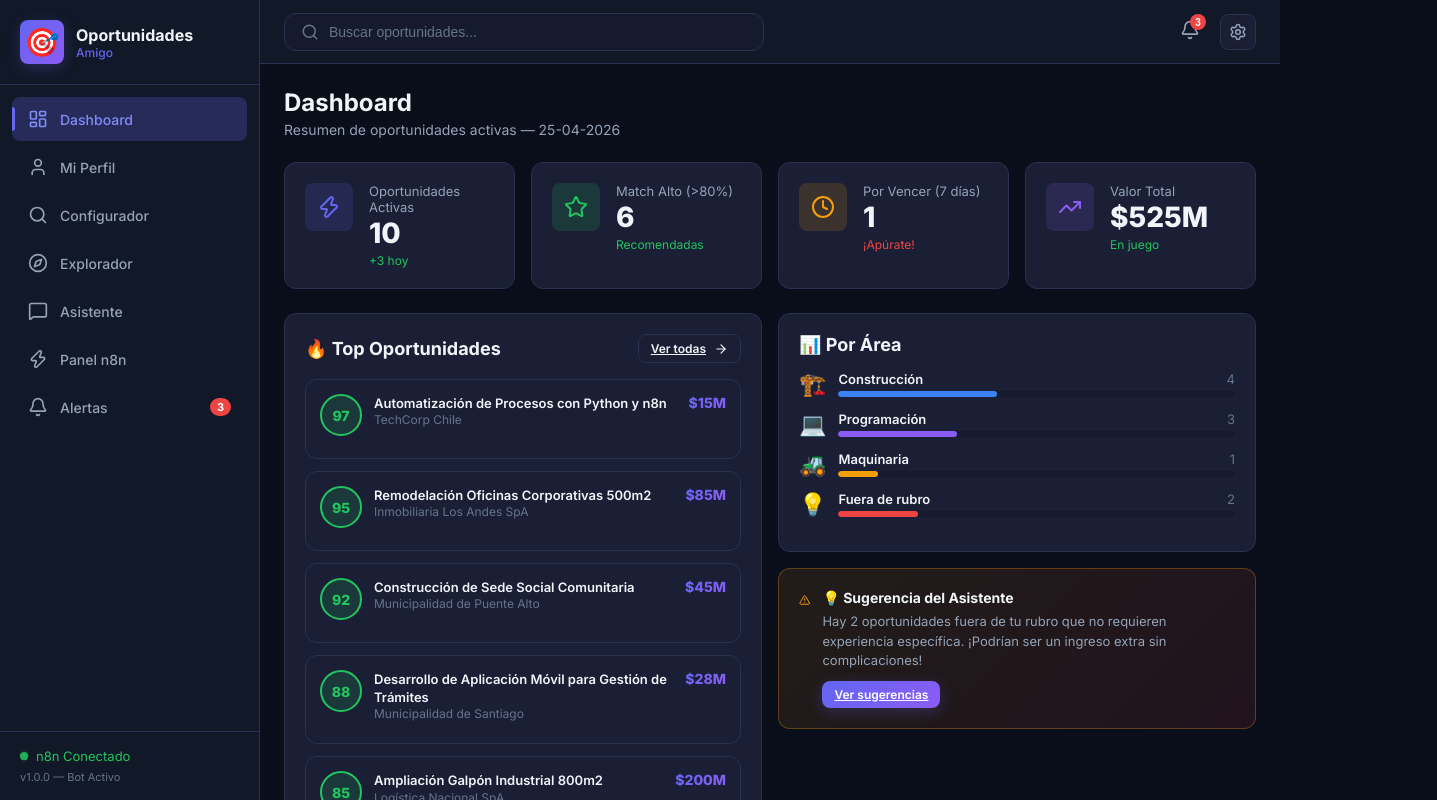
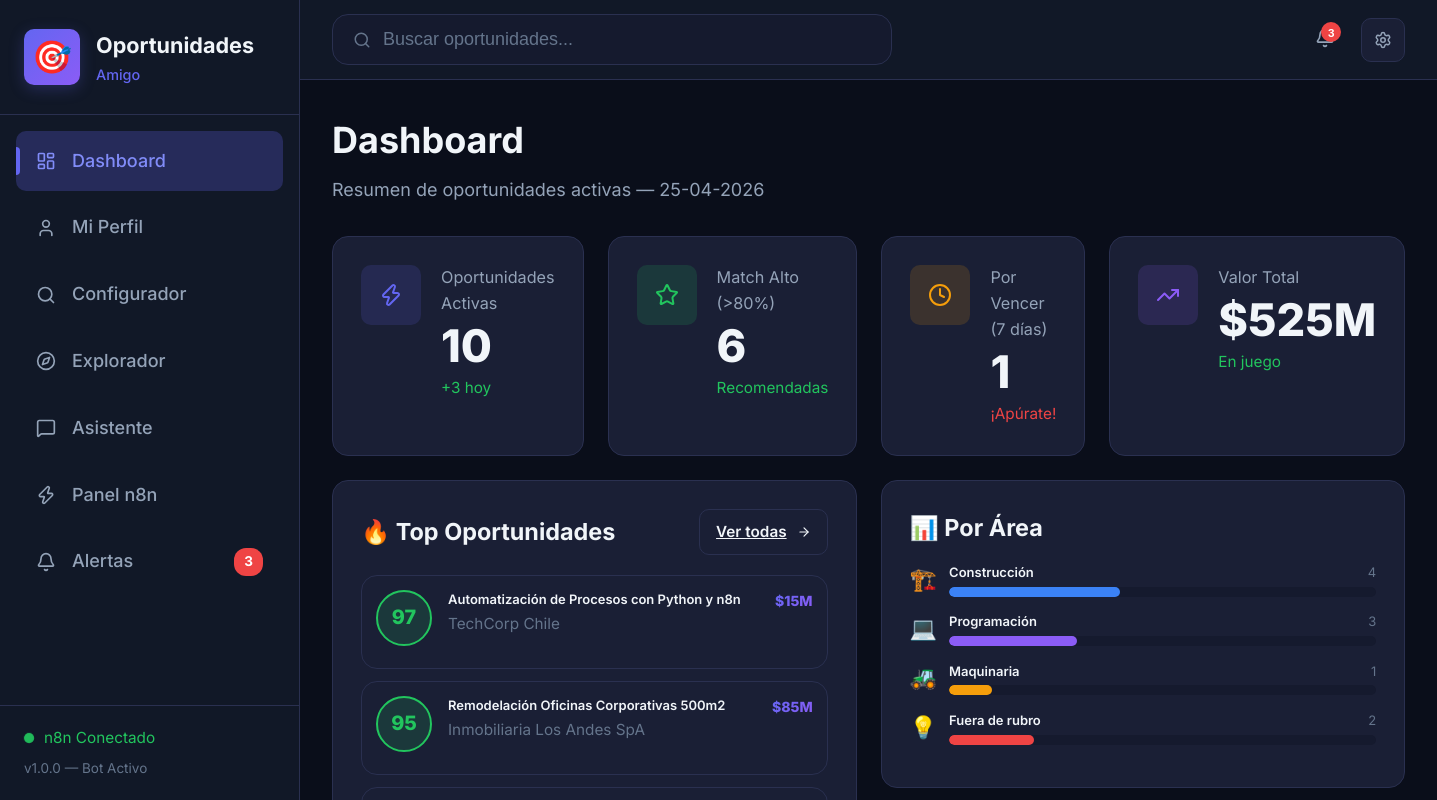
Before and after one commit to tsd-ia/OportunidadesAmigo, a React (Vite) app: page / in a window 1280 px wide. Shown: the top 800 px of the page, 1437 px wide, since content can reach past the window. Built offline with nearby package versions, Linux system fonts and the light colour scheme.

Commit message:
fix: escalar UI completo - fuentes, tarjetas, paddings +40% para monitores de alta resolucion

```diff
--- a/src/App.css
+++ b/src/App.css
@@ -21,21 +21,26 @@
   --gradient-1: linear-gradient(135deg, #6366f1, #8b5cf6);
   --gradient-2: linear-gradient(135deg, #3b82f6, #06b6d4);
   --gradient-3: linear-gradient(135deg, #f59e0b, #ef4444);
-  --sidebar-width: 260px;
-  --topbar-height: 64px;
-  --radius: 12px;
-  --radius-sm: 8px;
+  --sidebar-width: 300px;
+  --topbar-height: 80px;
+  --radius: 16px;
+  --radius-sm: 10px;
   --shadow: 0 4px 24px rgba(0,0,0,0.3);
   --shadow-lg: 0 8px 40px rgba(0,0,0,0.4);
 }
 
 * { margin:0; padding:0; box-sizing:border-box; }
 
+html {
+  font-size: 18px;
+}
+
 body {
   font-family: 'Inter', -apple-system, sans-serif;
   background: var(--bg-primary);
   color: var(--text-primary);
   overflow-x: hidden;
+  line-height: 1.6;
 }
 
 .app-container {
@@ -57,7 +62,7 @@ body {
 }
 
 .sidebar__header {
-  padding: 20px;
+  padding: 28px 24px;
   border-bottom: 1px solid var(--border);
   display: flex;
   align-items: center;
@@ -67,12 +72,12 @@ body {
 .sidebar__logo {
   display: flex;
   align-items: center;
-  gap: 12px;
+  gap: 16px;
 }
 
 .sidebar__logo-icon {
-  font-size: 28px;
-  width: 44px; height: 44px;
+  font-size: 32px;
+  width: 56px; height: 56px;
   background: var(--gradient-1);
   border-radius: var(--radius-sm);
   display: flex;
@@ -82,28 +87,28 @@ body {
 }
 
 .sidebar__logo-text { display: flex; flex-direction: column; }
-.sidebar__logo-title { font-weight: 700; font-size: 16px; color: var(--text-primary); }
-.sidebar__logo-subtitle { font-size: 12px; color: var(--accent); font-weight: 500; }
+.sidebar__logo-title { font-weight: 700; font-size: 1.2rem; color: var(--text-primary); }
+.sidebar__logo-subtitle { font-size: 0.8rem; color: var(--accent); font-weight: 500; }
 .sidebar__close { display: none; background: none; border: none; color: var(--text-secondary); cursor: pointer; }
 
 .sidebar__nav {
   flex: 1;
-  padding: 12px;
+  padding: 16px;
   display: flex;
   flex-direction: column;
-  gap: 4px;
+  gap: 6px;
   overflow-y: auto;
 }
 
 .sidebar__link {
   display: flex;
   align-items: center;
-  gap: 12px;
-  padding: 12px 16px;
+  gap: 16px;
+  padding: 16px 20px;
   border-radius: var(--radius-sm);
   color: var(--text-secondary);
   text-decoration: none;
-  font-size: 14px;
+  font-size: 1rem;
   font-weight: 500;
   transition: all 0.2s;
   position: relative;
@@ -124,7 +129,7 @@ body {
   position: absolute;
   left: 0; top: 50%;
   transform: translateY(-50%);
-  width: 3px; height: 24px;
+  width: 4px; height: 28px;
   background: var(--accent);
   border-radius: 0 4px 4px 0;
 }
@@ -133,29 +138,29 @@ body {
   margin-left: auto;
   background: var(--danger);
   color: white;
-  font-size: 11px;
+  font-size: 0.75rem;
   font-weight: 700;
-  padding: 2px 7px;
-  border-radius: 10px;
-  min-width: 20px;
+  padding: 3px 10px;
+  border-radius: 12px;
+  min-width: 24px;
   text-align: center;
 }
 
 .sidebar__footer {
-  padding: 16px 20px;
+  padding: 20px 24px;
   border-top: 1px solid var(--border);
 }
 
 .sidebar__status {
   display: flex;
   align-items: center;
-  gap: 8px;
-  font-size: 13px;
+  gap: 10px;
+  font-size: 0.85rem;
   color: var(--success);
 }
 
 .sidebar__status-dot {
-  width: 8px; height: 8px;
+  width: 10px; height: 10px;
   background: var(--success);
   border-radius: 50%;
   animation: pulse 2s infinite;
@@ -167,9 +172,9 @@ body {
 }
 
 .sidebar__version {
-  font-size: 11px;
+  font-size: 0.75rem;
   color: var(--text-muted);
-  margin-top: 6px;
+  margin-top: 8px;
 }
 
 /* ===== TOPBAR ===== */
@@ -186,8 +191,8 @@ body {
   border-bottom: 1px solid var(--border);
   display: flex;
   align-items: center;
-  padding: 0 24px;
-  gap: 16px;
+  padding: 0 32px;
+  gap: 20px;
   position: sticky;
   top: 0;
   z-index: 50;
@@ -204,14 +209,14 @@ body {
 
 .topbar__search {
   flex: 1;
-  max-width: 480px;
+  max-width: 560px;
   display: flex;
   align-items: center;
-  gap: 10px;
+  gap: 12px;
   background: var(--bg-input);
   border: 1px solid var(--border);
   border-radius: var(--radius);
-  padding: 0 16px;
+  padding: 0 20px;
   transition: border-color 0.2s;
 }
 
@@ -222,8 +227,8 @@ body {
   background: none;
   border: none;
   color: var(--text-primary);
-  font-size: 14px;
-  padding: 10px 0;
+  font-size: 1rem;
+  padding: 14px 0;
   outline: none;
 }
 
@@ -233,7 +238,7 @@ body {
 .topbar__actions {
   display: flex;
   align-items: center;
-  gap: 12px;
+  gap: 16px;
   margin-left: auto;
 }
 
@@ -243,7 +248,7 @@ body {
   border: none;
   color: var(--text-secondary);
   cursor: pointer;
-  padding: 8px;
+  padding: 10px;
   border-radius: var(--radius-sm);
   transition: all 0.2s;
 }
@@ -252,12 +257,12 @@ body {
 
 .topbar__notification-badge {
   position: absolute;
-  top: 2px; right: 2px;
+  top: 4px; right: 4px;
   background: var(--danger);
   color: white;
-  font-size: 10px;
+  font-size: 0.65rem;
   font-weight: 700;
-  width: 16px; height: 16px;
+  width: 20px; height: 20px;
   border-radius: 50%;
   display: flex;
   align-items: center;
@@ -265,7 +270,7 @@ body {
 }
 
 .topbar__avatar {
-  width: 36px; height: 36px;
+  width: 44px; height: 44px;
   background: var(--bg-card);
   border: 1px solid var(--border);
   border-radius: var(--radius-sm);
@@ -281,28 +286,28 @@ body {
 
 .page-content {
   flex: 1;
-  padding: 24px;
+  padding: 32px;
   overflow-y: auto;
 }
 
 /* ===== SHARED COMPONENTS ===== */
 .page-title {
-  font-size: 24px;
+  font-size: 2rem;
   font-weight: 700;
-  margin-bottom: 4px;
+  margin-bottom: 6px;
 }
 
 .page-subtitle {
   color: var(--text-secondary);
-  font-size: 14px;
-  margin-bottom: 24px;
+  font-size: 1rem;
+  margin-bottom: 32px;
 }
 
 .card {
   background: var(--bg-card);
   border: 1px solid var(--border);
   border-radius: var(--radius);
-  padding: 20px;
+  padding: 28px;
   transition: all 0.3s;
 }
 
@@ -313,51 +318,51 @@ body {
   box-shadow: 0 0 20px var(--accent-glow);
 }
 
-.grid-2 { display: grid; grid-template-columns: repeat(2, 1fr); gap: 16px; }
-.grid-3 { display: grid; grid-template-columns: repeat(3, 1fr); gap: 16px; }
-.grid-4 { display: grid; grid-template-columns: repeat(4, 1fr); gap: 16px; }
+.grid-2 { display: grid; grid-template-columns: repeat(2, 1fr); gap: 24px; }
+.grid-3 { display: grid; grid-template-columns: repeat(3, 1fr); gap: 24px; }
+.grid-4 { display: grid; grid-template-columns: repeat(4, 1fr); gap: 24px; }
 
 .stat-card {
   background: var(--bg-card);
   border: 1px solid var(--border);
   border-radius: var(--radius);
-  padding: 20px;
+  padding: 28px;
   display: flex;
   align-items: flex-start;
-  gap: 16px;
+  gap: 20px;
   transition: all 0.3s;
 }
 
 .stat-card:hover {
-  transform: translateY(-2px);
+  transform: translateY(-3px);
   box-shadow: var(--shadow);
 }
 
 .stat-card__icon {
-  width: 48px; height: 48px;
+  width: 60px; height: 60px;
   border-radius: var(--radius-sm);
   display: flex;
   align-items: center;
   justify-content: center;
-  font-size: 22px;
+  font-size: 28px;
   flex-shrink: 0;
 }
 
 .stat-card__info { flex: 1; }
-.stat-card__label { font-size: 13px; color: var(--text-secondary); margin-bottom: 4px; }
-.stat-card__value { font-size: 28px; font-weight: 800; line-height: 1; }
-.stat-card__change { font-size: 12px; margin-top: 6px; }
+.stat-card__label { font-size: 0.9rem; color: var(--text-secondary); margin-bottom: 6px; }
+.stat-card__value { font-size: 2.5rem; font-weight: 800; line-height: 1; }
+.stat-card__change { font-size: 0.85rem; margin-top: 8px; }
 .stat-card__change--up { color: var(--success); }
 .stat-card__change--down { color: var(--danger); }
 
 .btn {
   display: inline-flex;
   align-items: center;
-  gap: 8px;
-  padding: 10px 20px;
+  gap: 10px;
+  padding: 14px 24px;
   border: none;
   border-radius: var(--radius-sm);
-  font-size: 14px;
+  font-size: 1rem;
   font-weight: 600;
   cursor: pointer;
   transition: all 0.2s;
@@ -382,13 +387,14 @@ body {
 
 .btn--danger { background: var(--danger); color: white; }
 .btn--success { background: var(--success); color: white; }
-.btn--sm { padding: 6px 12px; font-size: 12px; }
+.btn--sm { padding: 10px 16px; font-size: 0.85rem; }
 
 /* Toggle Switch */
 .toggle {
   position: relative;
-  width: 44px; height: 24px;
+  width: 52px; height: 28px;
   cursor: pointer;
+  flex-shrink: 0;
 }
 
 .toggle input { opacity: 0; width: 0; height: 0; }
@@ -398,14 +404,14 @@ body {
   top: 0; left: 0; right: 0; bottom: 0;
   background: var(--bg-input);
   border: 1px solid var(--border);
-  border-radius: 24px;
+  border-radius: 28px;
   transition: all 0.3s;
 }
 
 .toggle__slider::before {
   content: '';
   position: absolute;
-  width: 18px; height: 18px;
+  width: 22px; height: 22px;
   left: 2px; bottom: 2px;
   background: var(--text-secondary);
   border-radius: 50%;
@@ -418,7 +424,7 @@ body {
 }
 
 .toggle input:checked + .toggle__slider::before {
-  transform: translateX(20px);
+  transform: translateX(24px);
   background: white;
 }
 
@@ -427,9 +433,9 @@ body {
   display: inline-flex;
   align-items: center;
   gap: 4px;
-  padding: 4px 10px;
+  padding: 6px 14px;
   border-radius: 20px;
-  font-size: 11px;
+  font-size: 0.8rem;
   font-weight: 600;
 }
 
@@ -444,9 +450,9 @@ body {
   display: inline-flex;
   align-items: center;
   justify-content: center;
-  width: 42px; height: 42px;
+  width: 56px; height: 56px;
   border-radius: 50%;
-  font-size: 14px;
+  font-size: 1.1rem;
   font-weight: 800;
   flex-shrink: 0;
 }
@@ -460,7 +466,7 @@ body {
   background: var(--bg-card);
   border: 1px solid var(--border);
   border-radius: var(--radius);
-  padding: 20px;
+  padding: 28px;
   transition: all 0.3s;
   cursor: pointer;
 }
@@ -472,18 +478,18 @@ body {
 }
 
 .opp-card--outside {
-  border-left: 3px solid var(--warning);
+  border-left: 4px solid var(--warning);
 }
 
 .opp-card__header {
   display: flex;
   align-items: flex-start;
-  gap: 12px;
-  margin-bottom: 12px;
+  gap: 16px;
+  margin-bottom: 16px;
 }
 
 .opp-card__title {
-  font-size: 15px;
+  font-size: 1.1rem;
   font-weight: 600;
   flex: 1;
   line-height: 1.4;
@@ -492,15 +498,15 @@ body {
 .opp-card__meta {
   display: flex;
   flex-wrap: wrap;
-  gap: 8px;
-  margin-bottom: 12px;
+  gap: 10px;
+  margin-bottom: 16px;
 }
 
 .opp-card__desc {
-  font-size: 13px;
+  font-size: 0.95rem;
   color: var(--text-secondary);
-  line-height: 1.5;
-  margin-bottom: 12px;
+  line-height: 1.6;
+  margin-bottom: 16px;
   display: -webkit-box;
   -webkit-line-clamp: 2;
   -webkit-box-orient: vertical;
@@ -511,12 +517,12 @@ body {
   display: flex;
   align-items: center;
   justify-content: space-between;
-  padding-top: 12px;
+  padding-top: 16px;
   border-top: 1px solid var(--border);
 }
 
 .opp-card__budget {
-  font-size: 18px;
+  font-size: 1.5rem;
   font-weight: 800;
   background: var(--gradient-1);
   -webkit-background-clip: text;
@@ -525,23 +531,24 @@ body {
 }
 
 .opp-card__entity {
-  font-size: 12px;
+  font-size: 0.85rem;
   color: var(--text-muted);
+  margin-top: 4px;
 }
 
 .opp-card__reasons {
-  margin-top: 8px;
+  margin-top: 10px;
   display: flex;
   flex-direction: column;
-  gap: 4px;
+  gap: 6px;
 }
 
 .opp-card__reason {
-  font-size: 11px;
+  font-size: 0.85rem;
   color: var(--success);
   display: flex;
   align-items: center;
-  gap: 4px;
+  gap: 6px;
 }
 
 .opp-card__reason::before { content: '✓'; font-weight: 700; }
@@ -550,7 +557,7 @@ body {
 .chat-container {
   display: flex;
   flex-direction: column;
-  height: calc(100vh - var(--topbar-height) - 100px);
+  height: calc(100vh - var(--topbar-height) - 140px);
   background: var(--bg-card);
   border: 1px solid var(--border);
   border-radius: var(--radius);
@@ -559,19 +566,19 @@ body {
 
 .chat-messages {
   flex: 1;
-  padding: 20px;
+  padding: 28px;
   overflow-y: auto;
   display: flex;
   flex-direction: column;
-  gap: 16px;
+  gap: 20px;
 }
 
 .chat-msg {
-  max-width: 80%;
-  padding: 14px 18px;
+  max-width: 75%;
+  padding: 20px 24px;
   border-radius: var(--radius);
-  font-size: 14px;
-  line-height: 1.6;
+  font-size: 1rem;
+  line-height: 1.7;
   animation: msgIn 0.3s ease;
 }
 
@@ -598,8 +605,8 @@ body {
 
 .chat-input {
   display: flex;
-  gap: 12px;
-  padding: 16px 20px;
+  gap: 16px;
+  padding: 20px 24px;
   border-top: 1px solid var(--border);
   background: var(--bg-secondary);
 }
@@ -609,9 +616,9 @@ body {
   background: var(--bg-input);
   border: 1px solid var(--border);
   border-radius: var(--radius-sm);
-  padding: 12px 16px;
+  padding: 16px 20px;
   color: var(--text-primary);
-  font-size: 14px;
+  font-size: 1rem;
   font-family: inherit;
   outline: none;
   transition: border-color 0.2s;
@@ -622,19 +629,19 @@ body {
 .chat-quick-actions {
   display: flex;
   flex-wrap: wrap;
-  gap: 8px;
-  padding: 12px 20px;
+  gap: 10px;
+  padding: 16px 24px;
   border-top: 1px solid var(--border);
   background: var(--bg-secondary);
 }
 
 .chat-quick-btn {
-  padding: 8px 14px;
+  padding: 10px 18px;
   background: var(--bg-input);
   border: 1px solid var(--border);
-  border-radius: 20px;
+  border-radius: 24px;
   color: var(--text-secondary);
-  font-size: 12px;
+  font-size: 0.9rem;
   cursor: pointer;
   transition: all 0.2s;
   font-family: inherit;
@@ -651,42 +658,42 @@ body {
   background: var(--bg-card);
   border: 1px solid var(--border);
   border-radius: var(--radius);
-  padding: 20px;
+  padding: 24px;
   display: flex;
   align-items: center;
-  gap: 16px;
+  gap: 20px;
   transition: all 0.3s;
 }
 
 .n8n-workflow:hover { border-color: var(--border-light); }
 
 .n8n-workflow__icon {
-  width: 48px; height: 48px;
+  width: 60px; height: 60px;
   border-radius: var(--radius-sm);
   display: flex;
   align-items: center;
   justify-content: center;
-  font-size: 24px;
+  font-size: 28px;
   flex-shrink: 0;
 }
 
 .n8n-workflow__info { flex: 1; }
-.n8n-workflow__name { font-weight: 600; font-size: 15px; margin-bottom: 4px; }
-.n8n-workflow__desc { font-size: 13px; color: var(--text-secondary); }
-.n8n-workflow__status { display: flex; align-items: center; gap: 8px; margin-top: 6px; font-size: 12px; }
+.n8n-workflow__name { font-weight: 600; font-size: 1.1rem; margin-bottom: 6px; }
+.n8n-workflow__desc { font-size: 0.9rem; color: var(--text-secondary); }
+.n8n-workflow__status { display: flex; align-items: center; gap: 12px; margin-top: 8px; font-size: 0.85rem; }
 
 /* Form elements */
-.form-group { margin-bottom: 16px; }
-.form-label { display: block; font-size: 13px; font-weight: 600; color: var(--text-secondary); margin-bottom: 6px; }
+.form-group { margin-bottom: 20px; }
+.form-label { display: block; font-size: 0.9rem; font-weight: 600; color: var(--text-secondary); margin-bottom: 8px; }
 
 .form-input {
   width: 100%;
   background: var(--bg-input);
   border: 1px solid var(--border);
   border-radius: var(--radius-sm);
-  padding: 10px 14px;
+  padding: 14px 18px;
   color: var(--text-primary);
-  font-size: 14px;
+  font-size: 1rem;
   font-family: inherit;
   outline: none;
   transition: border-color 0.2s;
@@ -699,9 +706,9 @@ body {
   background: var(--bg-input);
   border: 1px solid var(--border);
   border-radius: var(--radius-sm);
-  padding: 10px 14px;
+  padding: 14px 18px;
   color: var(--text-primary);
-  font-size: 14px;
+  font-size: 1rem;
   font-family: inherit;
   outline: none;
   appearance: none;
@@ -711,15 +718,15 @@ body {
 /* Progress bar */
 .progress-bar {
   width: 100%;
-  height: 6px;
+  height: 10px;
   background: var(--bg-input);
-  border-radius: 3px;
+  border-radius: 5px;
   overflow: hidden;
 }
 
 .progress-bar__fill {
   height: 100%;
-  border-radius: 3px;
+  border-radius: 5px;
   background: var(--gradient-1);
   transition: width 0.5s ease;
 }
@@ -729,19 +736,19 @@ body {
   display: flex;
   align-items: center;
   justify-content: space-between;
-  margin-bottom: 16px;
+  margin-bottom: 20px;
 }
 
 .section-title {
-  font-size: 18px;
+  font-size: 1.3rem;
   font-weight: 700;
 }
 
 /* Notification item */
 .notif-item {
   display: flex;
-  gap: 14px;
-  padding: 16px;
+  gap: 18px;
+  padding: 22px;
   background: var(--bg-card);
   border: 1px solid var(--border);
   border-radius: var(--radius);
@@ -750,28 +757,28 @@ body {
 
 .notif-item:hover { border-color: var(--border-light); }
 
-.notif-item--unread { border-left: 3px solid var(--accent); }
+.notif-item--unread { border-left: 4px solid var(--accent); }
 
 .notif-item__icon {
-  width: 40px; height: 40px;
+  width: 52px; height: 52px;
   border-radius: 50%;
   display: flex;
   align-items: center;
   justify-content: center;
-  font-size: 18px;
+  font-size: 24px;
   flex-shrink: 0;
   background: var(--accent-glow);
 }
 
 .notif-item__content { flex: 1; }
-.notif-item__title { font-size: 14px; font-weight: 600; margin-bottom: 4px; }
-.notif-item__text { font-size: 13px; color: var(--text-secondary); line-height: 1.4; }
-.notif-item__time { font-size: 11px; color: var(--text-muted); margin-top: 6px; }
+.notif-item__title { font-size: 1rem; font-weight: 600; margin-bottom: 6px; }
+.notif-item__text { font-size: 0.95rem; color: var(--text-secondary); line-height: 1.5; }
+.notif-item__time { font-size: 0.8rem; color: var(--text-muted); margin-top: 8px; }
 
 /* Scrollbar */
-::-webkit-scrollbar { width: 6px; }
+::-webkit-scrollbar { width: 8px; }
 ::-webkit-scrollbar-track { background: transparent; }
-::-webkit-scrollbar-thumb { background: var(--border); border-radius: 3px; }
+::-webkit-scrollbar-thumb { background: var(--border); border-radius: 4px; }
 ::-webkit-scrollbar-thumb:hover { background: var(--border-light); }
 
 /* Sidebar overlay */
@@ -781,6 +788,7 @@ body {
 @media (max-width: 1200px) { .grid-4 { grid-template-columns: repeat(2, 1fr); } }
 
 @media (max-width: 768px) {
+  html { font-size: 16px; }
   .sidebar { transform: translateX(-100%); }
   .sidebar--open { transform: translateX(0); }
   .sidebar__close { display: block; }
@@ -788,7 +796,7 @@ body {
   .main-content { margin-left: 0; }
   .topbar__menu { display: block; }
   .grid-2, .grid-3, .grid-4 { grid-template-columns: 1fr; }
-  .page-content { padding: 16px; }
+  .page-content { padding: 20px; }
   .chat-msg { max-width: 90%; }
 }
 
```
